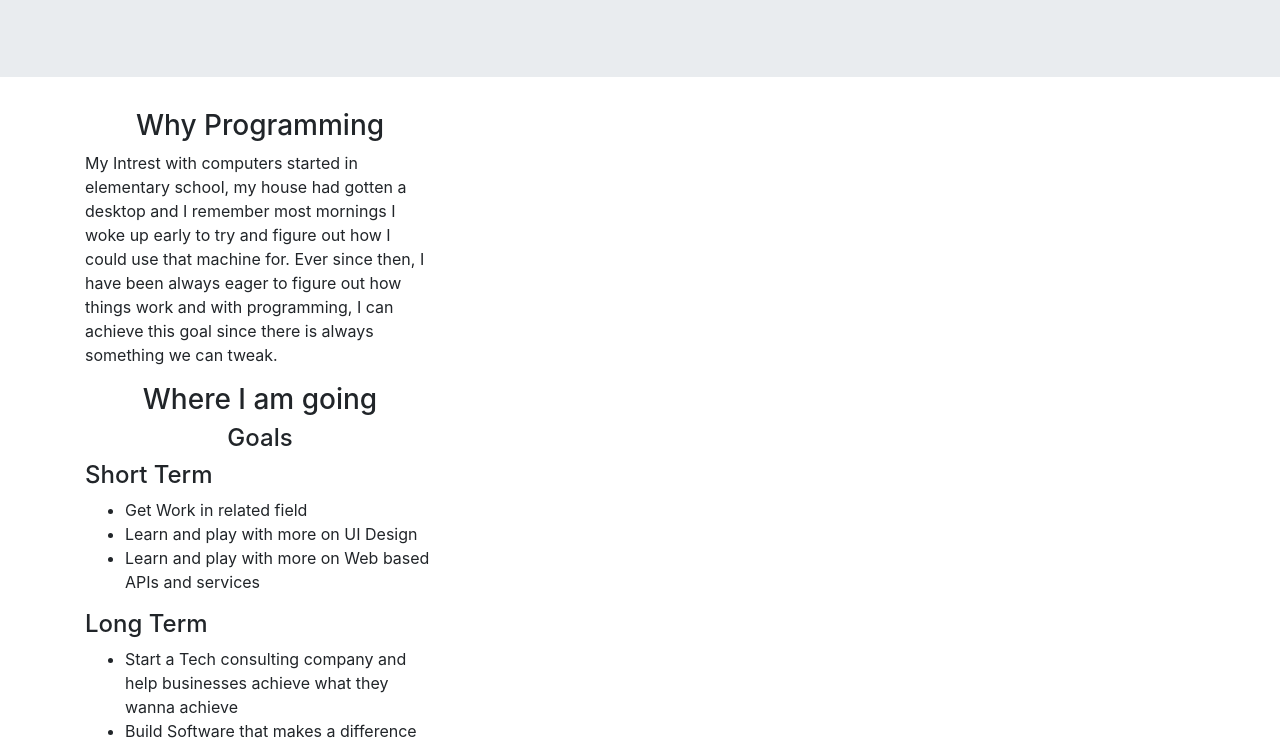
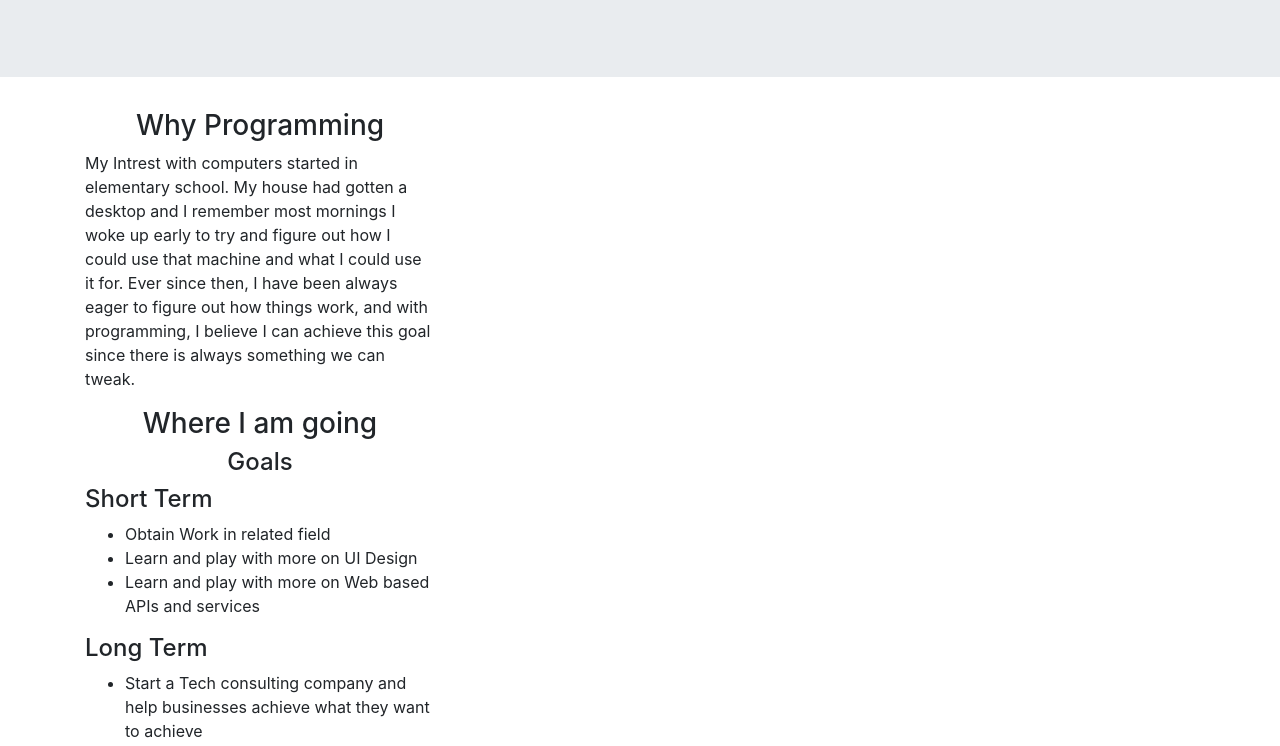
Before and after one commit to MadHatter1999/Portfolio, a plain HTML site: page about.html in a window 1280 px wide. Shown: the part 203-949 px from the top of the page. Drawn offline with nearby package versions, Linux system fonts and the light colour scheme.

Commit message:
finishing touches

```diff
--- a/about.html
+++ b/about.html
@@ -52,10 +52,11 @@ Page:about
         <!--Why i started-->
           <h3 class="text-center">Why Programming</h3>
           <p>
-            My Intrest with computers started in elementary school, my house had gotten a desktop and I
-            remember most mornings I woke up early to try and figure out how I could use that machine for. Ever
-            since then, I have been always eager to figure out how things work and with programming, I can achieve this goal
-            since there is always something we can tweak.
+            My Intrest with computers started in elementary school. My house had gotten a desktop
+            and I remember most mornings I woke up early to try and figure out how I could use that
+            machine and what I could use it for. Ever since then, I have been always eager to figure
+            out how things work, and with programming, I believe I can achieve this goal since there
+            is always something we can tweak.
           </p>
 
           <!--Where am I going section-->
@@ -65,14 +66,14 @@ Page:about
           <h4>Short Term</h4>
           <ul style="text-decoration: none;">
 
-          <li>Get Work in related field</li>
+          <li>Obtain Work in related field</li>
           <li>Learn and play with more on UI Design</li>
           <li>Learn and play with more on Web based APIs and services</li>
 
           </ul>
           <h4>Long Term</h4>
           <ul  style="text-decoration: none;">
-            <li>Start a Tech consulting company and help businesses achieve what they wanna achieve</li>
+            <li>Start a Tech consulting company and help businesses achieve what they want to achieve</li>
             <li>Build Software that makes a difference for everyday people</li>
             <li>Eventually, help others start careers in the IT world and provide an environment to help new ideas and solutions flourish </li>
           </ul>
```
Also changed, not shown: index.html (+5 -4 lines).
